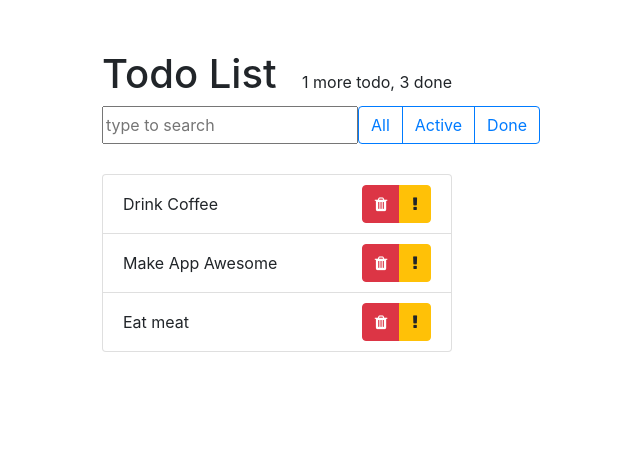
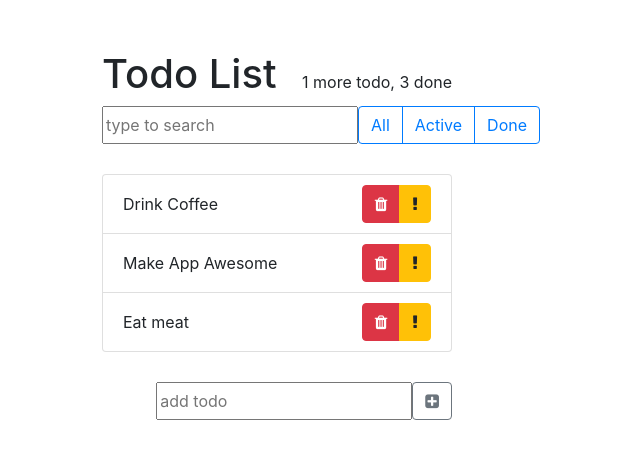
Before and after one commit to Fnomg/todolist, a React (Create React App) app: page / in a window 1280 px wide. Shown: the top 458 px of the page, without its empty margins (363-1003 px from the left). Built offline with nearby package versions, Linux system fonts and the light colour scheme.

Commit message:
refacroting + base add item

```diff
--- a/src/App.js
+++ b/src/App.js
@@ -1,28 +1,49 @@
-import React, { Component } from 'react'
+import React, {Component} from 'react'
 import AppHeader from "./components/AppHeader/AppHeader";
 import TodoList from './components/TodoList/TodoList';
 import SearchPanel from './components/SearchPanel/SearchPanel';
+import ItemAddForm from "./components/ItemAddForm/ItemAddForm";
+
 
 import "./index.css"
 
 class App extends Component {
 
+  maxId = 10;
+
+
   state = {
-        todoData : [
+    todoData: [
       {label: 'Drink Coffee', important: false, id: 1},
       {label: 'Make App Awesome', important: true, id: 2},
       {label: 'Eat meat', important: false, id: 3}
     ]
   }
 
-    deleteItem = (id)=> {
-        this.setState(({ todoData })=> {
-            const idx = todoData.findIndex((el)=>el.id === id)
+
+  deleteItem = (id) => {
+    this.setState(({todoData}) => {
+      const idx = todoData.findIndex((el) => el.id === id)
 
       const before = todoData.slice(0, idx)
-            const after = todoData.slice(idx+1)
+      const after = todoData.slice(idx + 1)
 
       const newArr = [...before, ...after]
+      return {
+        todoData: newArr
+      }
+    })
+  }
+
+  addItem = (text) => {
+    const newItem = {
+      label: text,
+      important: false,
+      id: this.maxId++
+    }
+
+    this.setState(({todoData}) => {
+      const newArr = [ ...todoData, newItem]
       return {
         todoData: newArr
       }
@@ -33,8 +54,9 @@ class App extends Component {
     return (
       <div className="wrap">
         <AppHeader todo={1} done={3}/>
-                <SearchPanel />
-                <TodoList todos={this.state.todoData} onDeleted={ this.deleteItem }/>
+        <SearchPanel/>
+        <TodoList todos={this.state.todoData} onDeleted={this.deleteItem}/>
+        <ItemAddForm onAddItem={this.addItem}/>
       </div>
     )
   }
--- /dev/null
+++ b/src/components/ItemAddForm/ItemAddForm.css
@@ -0,0 +1,6 @@
+.item-add-form__wrap {
+    display: flex;
+    justify-content: flex-end;
+    margin-top: 30px;
+
+}
--- /dev/null
+++ b/src/components/ItemAddForm/ItemAddForm.js
@@ -0,0 +1,22 @@
+import React, {Component} from "react";
+
+import "./ItemAddForm.css"
+
+class ItemAddForm extends Component {
+
+  render() {
+
+    const {onAddItem} = this.props
+
+    return (
+      <div className='item-add-form__wrap'>
+        <input placeholder='add todo'/>
+        <button type="button" className="btn btn-outline-secondary" onClick={() => onAddItem('Hello world')}>
+          <i className="fa fa-plus-square" aria-hidden="true"/>
+        </button>
+      </div>
+    )
+  }
+}
+
+export default ItemAddForm;
--- a/src/components/ItemStatusFilter/ItemStatusFilter.js
+++ b/src/components/ItemStatusFilter/ItemStatusFilter.js
@@ -1,4 +1,4 @@
-import React, { Component } from 'react'
+import React, {Component} from 'react'
 
 class ItemStatusFilter extends Component {
 
--- a/src/index.js
+++ b/src/index.js
@@ -5,7 +5,7 @@ import App from './App';
 
 ReactDOM.render(
   <React.StrictMode>
-    <App />
+    <App/>
   </React.StrictMode>,
   document.getElementById('root')
 );
```
Also changed, not shown: src/components/SearchPanel/SearchPanel.js (+6 -6 lines), src/components/TodoList/TodoList.js (+4 -4 lines), src/components/TodoListItem/TodoListItem.js (+5 -5 lines), src/components/AppHeader/AppHeader.js (indentation only). Lines whose indentation alone changed are shown as unchanged.
